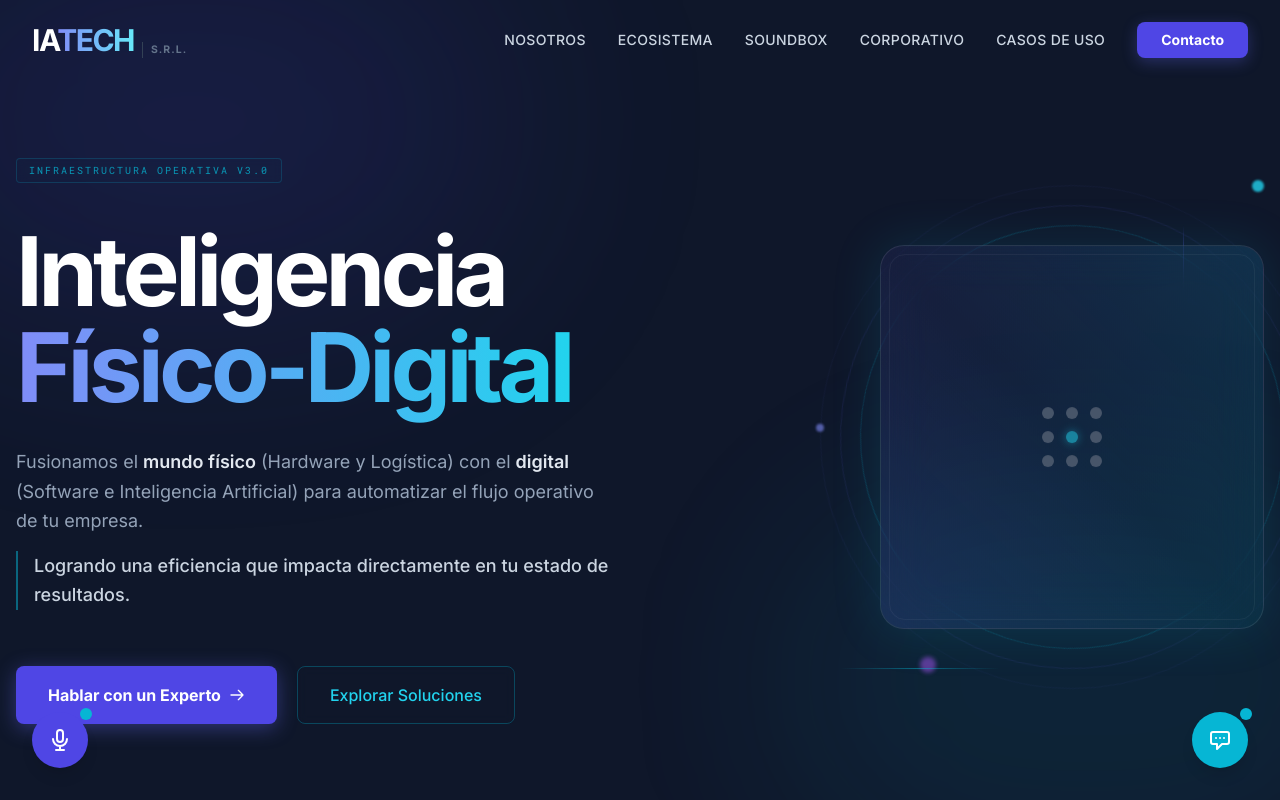
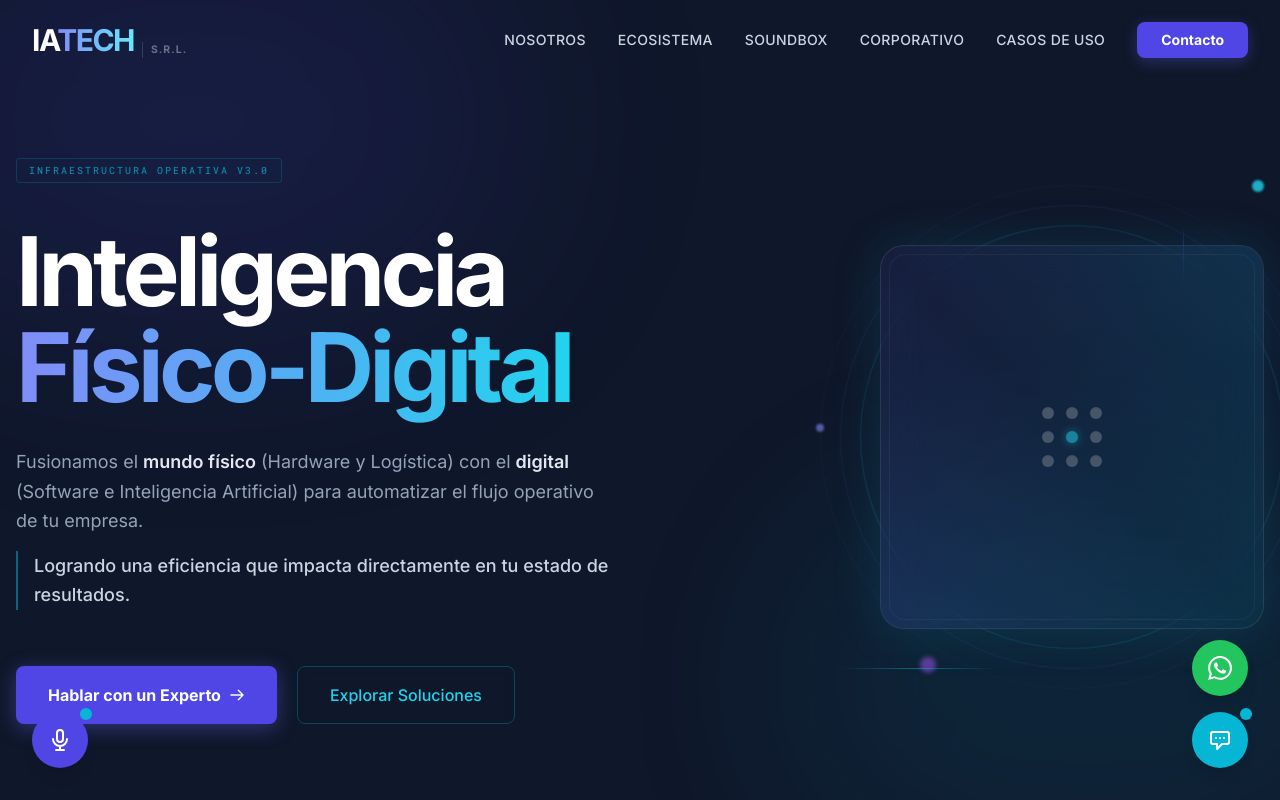
Before and after one commit to IA-TechFactory-S-R-L/iatech-web-site, a React (Vite) app: page / in a window 1280 px wide. Shown: the top 800 px of the page. Built offline with nearby package versions, Linux system fonts and the light colour scheme.

Commit message:
-Se agrego el boton flotante de whatsapp

```diff
--- a/App.tsx
+++ b/App.tsx
@@ -1,17 +1,18 @@
-import React from 'react';
-import Navbar from './components/Navbar';
-import Hero from './components/Hero';
-import LogoTicker from './components/LogoTicker';
-import About from './components/About';
-import Ecosystem from './components/Ecosystem';
-import Soundbox from './components/Soundbox';
-import Stats from './components/Stats';
-import Corporate from './components/Corporate';
-import UseCases from './components/UseCases';
-import ContactSection from './components/ContactSection';
-import Footer from './components/Footer';
-import ChatBot from './components/ChatBot';
-import VoiceAgent from './components/VoiceAgent';
+import React from "react";
+import Navbar from "./components/Navbar";
+import Hero from "./components/Hero";
+import LogoTicker from "./components/LogoTicker";
+import About from "./components/About";
+import Ecosystem from "./components/Ecosystem";
+import Soundbox from "./components/Soundbox";
+import Stats from "./components/Stats";
+import Corporate from "./components/Corporate";
+import UseCases from "./components/UseCases";
+import ContactSection from "./components/ContactSection";
+import Footer from "./components/Footer";
+import ChatBot from "./components/ChatBot";
+import WhatsAppButton from "./components/WhatsAppButton";
+import VoiceAgent from "./components/VoiceAgent";
 
 const App: React.FC = () => {
   return (
@@ -32,6 +33,7 @@
 
       {/* Floating Action Buttons / AI Tools */}
       <ChatBot />
+      <WhatsAppButton />
       <VoiceAgent />
     </div>
   );
--- /dev/null
+++ b/components/WhatsAppButton.tsx
@@ -0,0 +1,85 @@
+import React, { useState } from "react";
+
+const WhatsAppButton: React.FC = () => {
+  const [text, setText] = useState("");
+  const [isHovered, setIsHovered] = useState(false);
+  const phoneNumber = "59175274039";
+
+  const handleSend = () => {
+    // Si no hay texto, abre WhatsApp normal, sino lo codifica.
+    const url = text.trim()
+      ? `https://wa.me/${phoneNumber}?text=${encodeURIComponent(text.trim())}`
+      : `https://wa.me/${phoneNumber}`;
+    window.open(url, "_blank");
+    setText("");
+  };
+
+  const handleKeyDown = (e: React.KeyboardEvent) => {
+    if (e.key === "Enter") {
+      handleSend();
+    }
+  };
+
+  return (
+    <div
+      className="fixed bottom-24 right-4 md:bottom-24 md:right-8 z-50 flex items-center gap-2 group mb-2"
+      onMouseEnter={() => setIsHovered(true)}
+      onMouseLeave={() => setIsHovered(false)}
+    >
+      {/* Target input container */}
+      <div
+        className={`transition-all duration-300 ease-in-out overflow-hidden flex items-center bg-slate-800 border-slate-700 rounded-lg shadow-lg ${
+          isHovered || text.length > 0
+            ? "w-64 opacity-100 border p-2"
+            : "w-0 opacity-0 border-0 p-0"
+        }`}
+      >
+        <input
+          type="text"
+          value={text}
+          onChange={(e) => setText(e.target.value)}
+          onKeyDown={handleKeyDown}
+          placeholder="Escribe tu mensaje..."
+          className="w-full bg-transparent text-white text-sm focus:outline-none placeholder-slate-400"
+        />
+        <button
+          onClick={handleSend}
+          className="ml-2 text-green-500 hover:text-green-400 transition-colors"
+          disabled={!text}
+        >
+          <svg
+            className="w-5 h-5 cursor-pointer"
+            fill="none"
+            stroke="currentColor"
+            viewBox="0 0 24 24"
+          >
+            <path
+              strokeLinecap="round"
+              strokeLinejoin="round"
+              strokeWidth={2}
+              d="M14 5l7 7m0 0l-7 7m7-7H3"
+            />
+          </svg>
+        </button>
+      </div>
+
+      {/* Button */}
+      <button
+        onClick={handleSend}
+        className="p-4 bg-green-500 hover:bg-green-400 text-white rounded-full shadow-lg transition-all hover:scale-110 flex-shrink-0"
+        aria-label="Abrir WhatsApp"
+      >
+        <svg
+          className="w-6 h-6"
+          fill="currentColor"
+          viewBox="0 0 24 24"
+          xmlns="http://www.w3.org/2000/svg"
+        >
+          <path d="M17.472 14.382c-.297-.149-1.758-.867-2.03-.967-.273-.099-.471-.148-.67.15-.197.297-.767.966-.94 1.164-.173.199-.347.223-.644.075-.297-.15-1.255-.463-2.39-1.475-.883-.788-1.48-1.761-1.653-2.059-.173-.297-.018-.458.13-.606.134-.133.298-.347.446-.52.149-.174.198-.298.298-.497.099-.198.05-.371-.025-.52-.075-.149-.669-1.612-.916-2.207-.242-.579-.487-.5-.669-.51a12.8 12.8 0 0 0-.57-.01c-.198 0-.52.074-.792.372-.272.297-1.04 1.016-1.04 2.479 0 1.462 1.065 2.875 1.213 3.074.149.198 2.096 3.2 5.077 4.487.709.306 1.262.489 1.694.625.712.227 1.36.195 1.871.118.571-.085 1.758-.719 2.006-1.413.248-.694.248-1.289.173-1.413-.074-.124-.272-.198-.57-.347m-5.421 7.403h-.004a9.87 9.87 0 0 1-5.031-1.378l-.361-.214-3.741.982.998-3.648-.235-.374a9.86 9.86 0 0 1-1.51-5.26c.001-5.45 4.436-9.884 9.888-9.884 2.64 0 5.122 1.03 6.988 2.898a9.825 9.825 0 0 1 2.893 6.994c-.003 5.45-4.437 9.884-9.885 9.884m8.413-18.297A11.815 11.815 0 0 0 12.05 0C5.495 0 .16 5.335.157 11.892c0 2.096.547 4.142 1.588 5.945L.057 24l6.305-1.654a11.882 11.882 0 0 0 5.683 1.448h.005c6.554 0 11.89-5.335 11.893-11.893a11.821 11.821 0 0 0-3.48-8.413Z" />
+        </svg>
+      </button>
+    </div>
+  );
+};
+
+export default WhatsAppButton;
--- a/package.json
+++ b/package.json
@@ -1,5 +1,4 @@
 {
-  "homepage": "https://iatechfactory.com",
   "name": "iatech---infraestructura-operativa-total",
   "private": true,
   "version": "0.0.0",
@@ -7,9 +6,7 @@
   "scripts": {
     "dev": "vite",
     "build": "vite build",
-    "preview": "vite preview",
-    "predeploy": "npm run build",
-    "deploy": "gh-pages -d dist"
+    "preview": "vite preview"
   },
   "dependencies": {
     "@emailjs/browser": "^4.4.1",
@@ -20,7 +17,6 @@
   "devDependencies": {
     "@types/node": "^22.14.0",
     "@vitejs/plugin-react": "^5.0.0",
-    "gh-pages": "^6.3.0",
     "typescript": "~5.8.2",
     "vite": "^6.2.0"
   }
```
Also changed, not shown: 1 other file (tests, documents, lock files or other folders).
